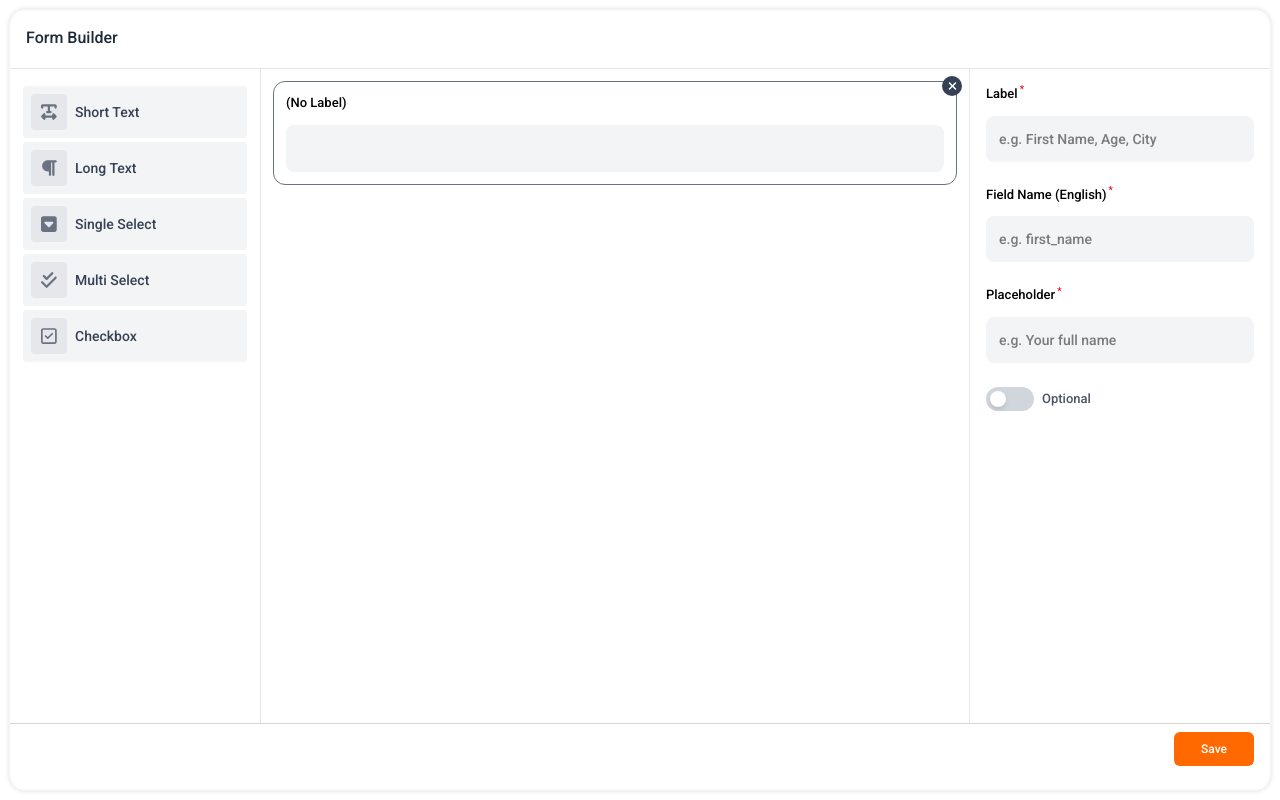
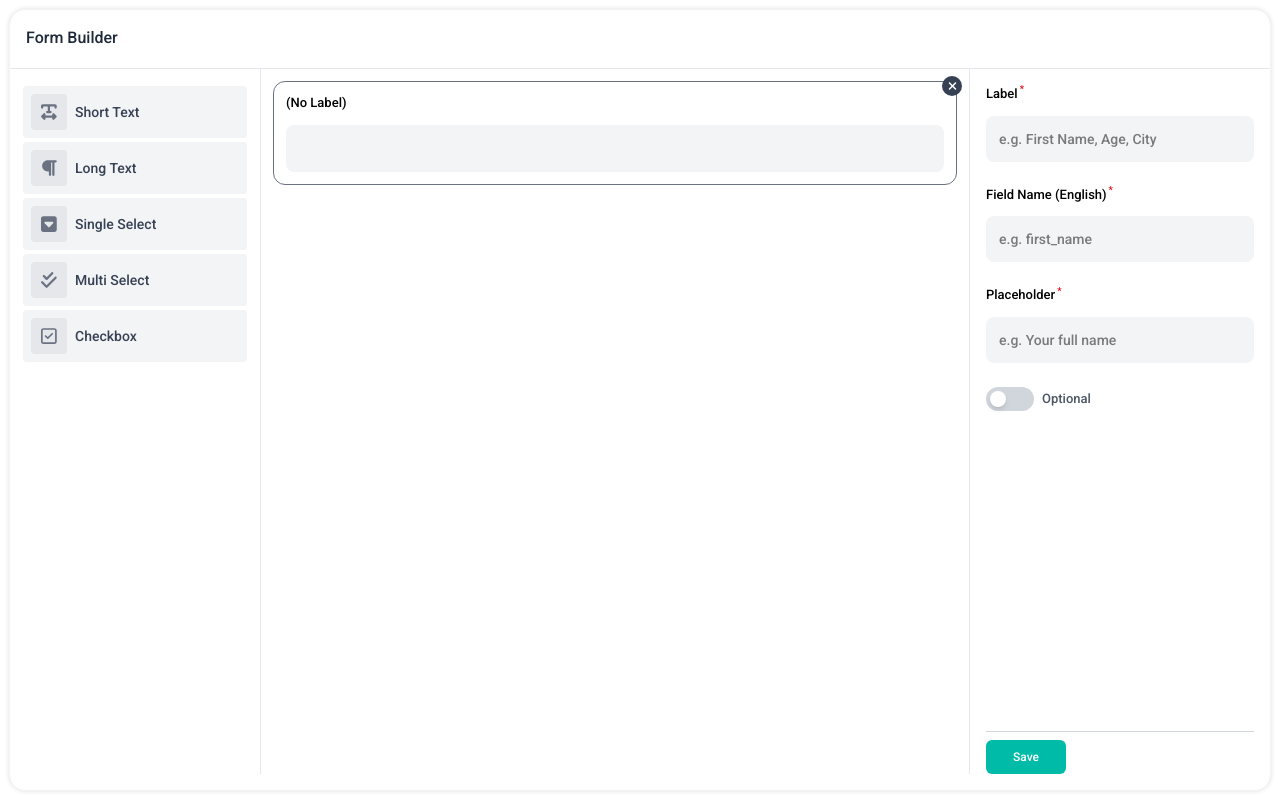
Before and after one commit to mandanaD/form-builder, a React (Vite) app: page / in a window 1280 px wide. Both pictures are taken after a click on the element "Short Text". Built offline with nearby package versions, Linux system fonts and the light colour scheme.

Commit message:
fix: add submit btn to each field

```diff
--- a/src/Pages/FormBuilder.tsx
+++ b/src/Pages/FormBuilder.tsx
@@ -1,14 +1,15 @@
 import FieldOptions from "../Components/FieldOptions.tsx";
-import { useState, useEffect } from "react";
-import type { Field } from "../types/FormType.tsx";
+import {useState, useEffect} from "react";
+import type {Field} from "../types/FormType.tsx";
 import ChosenPreview from "../Components/ChosenPreview.tsx";
 import NormalBtn from "../Components/Btn/NormalBtn.tsx";
-import { faGear, faPlus, faXmark } from "@fortawesome/free-solid-svg-icons";
-import { FontAwesomeIcon } from "@fortawesome/react-fontawesome";
-import { useForm, Controller } from "react-hook-form";
+import {faGear, faPlus, faXmark} from "@fortawesome/free-solid-svg-icons";
+import {FontAwesomeIcon} from "@fortawesome/react-fontawesome";
+import {useForm, Controller} from "react-hook-form";
 import DropDown from "../Components/Ui/DropDown";
 import * as z from "zod";
-import { zodResolver } from "@hookform/resolvers/zod";
+import {zodResolver} from "@hookform/resolvers/zod";
+import * as React from "react";
 
 const fieldSchema = (questionType: Field['question_type']) =>
     z.object({
@@ -39,7 +40,7 @@ const FormBuilder: React.FC = () => {
     const activeField = definedFields[activeFieldIndex];
     const schema = activeField ? fieldSchema(activeField.question_type) : fieldSchema("TEXT");
 
-    const { control, setValue, handleSubmit, formState: { errors }, reset } = useForm<FormData>({
+    const {control, setValue, handleSubmit, formState: {errors}, reset} = useForm<FormData>({
         resolver: zodResolver(schema),
         defaultValues: {
             name: "",
@@ -138,12 +139,14 @@ const FormBuilder: React.FC = () => {
     };
 
     return (
-        <main className="min-h-screen flex p-2 border sm:border-transparent border-gray-300 rounded-t-4xl sm:rounded-2xl">
+        <main
+            className="min-h-screen flex p-2 border sm:border-transparent border-gray-300 rounded-t-4xl sm:rounded-2xl">
             <DropDown
                 isVisible={isSetting || isOptionsOpen}
                 setIsVisible={handleDropdownClose}
             />
-            <div className="relative flex flex-col flex-1 py-4 rounded-2xl bg-white w-full shadow-[0px_0px_5px_0px_rgba(0,0,0,0.12)] border border-gray-100">
+            <div
+                className="relative flex flex-col flex-1 py-4 rounded-2xl bg-white w-full shadow-[0px_0px_5px_0px_rgba(0,0,0,0.12)] border border-gray-100">
                 <header className="px-4 pb-3 flex items-center border-b border-gray-300/60">
                     <h1 className="text-base mb-1.5 text-gray-800 font-medium">
                         Form Builder
@@ -171,25 +174,27 @@ const FormBuilder: React.FC = () => {
                         <>
                             <form
                                 onSubmit={handleSubmit(onSubmit)}
-                                className={`w-[250px] sm:w-[300px] lg:border-none border-x border-gray-200 lg:z-[40] z-[70] bg-white overflow-auto right-0 lg:h-fit lg:max-h-none max-h-screen h-screen fixed lg:sticky top-0 border-l transition-all duration-100 p-4 space-y-6 ${isSetting ? "translate-x-0" : "translate-x-[130%]"} lg:translate-x-0`}
+                                className={`w-[250px] sm:w-[300px] flex flex-col justify-between lg:border-none border-x border-gray-200 lg:z-[40] z-[70] bg-white overflow-auto right-0 lg:h-full lg:max-h-none max-h-screen h-screen fixed lg:sticky top-0 border-l transition-all duration-100 pt-4 px-4 space-y-6 ${isSetting ? "translate-x-0" : "translate-x-[130%]"} lg:translate-x-0`}
                             >
-                                <div className="lg:hidden flex items-center justify-between pb-5 border-b-[0.5px] border-gray-300/60">
+                                <div className={"space-y-6"}>
+                                    <div
+                                        className="lg:hidden flex items-center justify-between pb-5 border-b-[0.5px] border-gray-300/60">
                                         <div className="text-gray-800 text-sm">
                                             Field Settings
                                         </div>
                                         <div onClick={handleCloseSettings}>
-                                        <FontAwesomeIcon icon={faXmark} className="text-gray-500 text-sm" />
+                                            <FontAwesomeIcon icon={faXmark} className="text-gray-500 text-sm"/>
                                         </div>
                                     </div>
-
                                     {/* Label field - different for BOOL type */}
                                     {definedFields[activeFieldIndex]?.question_type === "BOOL" ? (
                                         <Controller
                                             name="label"
                                             control={control}
-                                        render={({ field }) => (
+                                            render={({field}) => (
                                                 <div className="relative">
-                                                <label className="text-sm font-medium mb-1 text-[13px] w-fit flex justify-between items-center">
+                                                    <label
+                                                        className="text-sm font-medium mb-1 text-[13px] w-fit flex justify-between items-center">
                                                         Question Content
                                                         <sup className="text-red-600 px-0.5">*</sup>
                                                     </label>
@@ -202,7 +207,8 @@ const FormBuilder: React.FC = () => {
                                                         placeholder="Question Content"
                                                         className={`w-full min-h-24 mt-2 px-3 py-3 rounded-lg bg-gray-100 border transition-all duration-200 ease-linear focus:border-[#FF8A4C] focus:shadow-[0_0_4px_0_#9A7F7680] ${errors.label ? 'border-red-500' : 'border-transparent'} focus:outline-none`}
                                                     />
-                                                {errors.label && <p className="text-red-500 text-xs mt-1 absolute">{errors.label.message}</p>}
+                                                    {errors.label &&
+                                                        <p className="text-red-500 text-xs mt-1 absolute">{errors.label.message}</p>}
                                                 </div>
                                             )}
                                         />
@@ -210,9 +216,10 @@ const FormBuilder: React.FC = () => {
                                         <Controller
                                             name="label"
                                             control={control}
-                                        render={({ field }) => (
+                                            render={({field}) => (
                                                 <div className="relative">
-                                                <label className="text-sm font-medium mb-1 text-[13px] w-fit flex justify-between items-center">
+                                                    <label
+                                                        className="text-sm font-medium mb-1 text-[13px] w-fit flex justify-between items-center">
                                                         Label
                                                         <sup className="text-red-600 px-0.5">*</sup>
                                                     </label>
@@ -225,7 +232,8 @@ const FormBuilder: React.FC = () => {
                                                         placeholder="e.g. First Name, Age, City"
                                                         className={`w-full text-xs sm:text-sm mt-2 px-3 py-3 rounded-lg bg-gray-100 border transition-all duration-200 ease-linear focus:border-[#FF8A4C] focus:shadow-[0_0_4px_0_#9A7F7680] ${errors.label ? 'border-red-500' : 'border-transparent'} focus:outline-none`}
                                                     />
-                                                {errors.label && <p className="text-red-500 text-xs mt-1 absolute">{errors.label.message}</p>}
+                                                    {errors.label &&
+                                                        <p className="text-red-500 text-xs mt-1 absolute">{errors.label.message}</p>}
                                                 </div>
                                             )}
                                         />
@@ -235,9 +243,10 @@ const FormBuilder: React.FC = () => {
                                     <Controller
                                         name="name"
                                         control={control}
-                                    render={({ field }) => (
+                                        render={({field}) => (
                                             <div className="relative">
-                                            <label className="text-sm font-medium mb-1 text-[13px] w-fit flex justify-between items-center">
+                                                <label
+                                                    className="text-sm font-medium mb-1 text-[13px] w-fit flex justify-between items-center">
                                                     Field Name (English)
                                                     <sup className="text-red-600 px-0.5">*</sup>
                                                 </label>
@@ -251,7 +260,8 @@ const FormBuilder: React.FC = () => {
                                                     placeholder={"e.g. first_name"}
                                                     className={`w-full text-xs sm:text-sm mt-2 px-3 py-3 rounded-lg bg-gray-100 border transition-all duration-200 ease-linear focus:border-[#FF8A4C] focus:shadow-[0_0_4px_0_#9A7F7680] ${errors.name ? 'border-red-500' : 'border-transparent'} focus:outline-none`}
                                                 />
-                                            {errors.name && <p className="text-red-500 text-xs mt-1 absolute">{errors.name.message}</p>}
+                                                {errors.name &&
+                                                    <p className="text-red-500 text-xs mt-1 absolute">{errors.name.message}</p>}
                                             </div>
                                         )}
                                     />
@@ -261,9 +271,10 @@ const FormBuilder: React.FC = () => {
                                         <Controller
                                             name="placeholder"
                                             control={control}
-                                        render={({ field }) => (
+                                            render={({field}) => (
                                                 <div className="relative">
-                                                <label className="text-sm font-medium mb-1 text-[13px] w-fit flex justify-between items-center">
+                                                    <label
+                                                        className="text-sm font-medium mb-1 text-[13px] w-fit flex justify-between items-center">
                                                         Placeholder
                                                         <sup className="text-red-600 px-0.5">*</sup>
                                                     </label>
@@ -277,7 +288,8 @@ const FormBuilder: React.FC = () => {
                                                         placeholder={"e.g. Your full name"}
                                                         className={`w-full text-xs sm:text-sm mt-2 px-3 py-3 rounded-lg bg-gray-100 border transition-all duration-200 ease-linear focus:border-[#FF8A4C] focus:shadow-[0_0_4px_0_#9A7F7680] ${errors.placeholder ? 'border-red-500' : 'border-transparent'} focus:outline-none`}
                                                     />
-                                                {errors.placeholder && <p className="text-red-500 text-xs mt-1 absolute">{errors.placeholder.message}</p>}
+                                                    {errors.placeholder &&
+                                                        <p className="text-red-500 text-xs mt-1 absolute">{errors.placeholder.message}</p>}
                                                 </div>
                                             )}
                                         />
@@ -288,7 +300,8 @@ const FormBuilder: React.FC = () => {
                                         definedFields[activeFieldIndex]?.question_type === "MULTISELECT") && (
                                         <div>
                                             <div className="flex justify-between items-end">
-                                            <label className="text-sm font-medium mb-1 text-[13px] w-fit flex justify-between items-center">
+                                                <label
+                                                    className="text-sm font-medium mb-1 text-[13px] w-fit flex justify-between items-center">
                                                     Options
                                                     <sup className="text-red-600 px-0.5">*</sup>
                                                 </label>
@@ -297,7 +310,7 @@ const FormBuilder: React.FC = () => {
                                                     onClick={addOption}
                                                     className="grid size-5 place-content-center bg-gray-700 rounded text-white cursor-pointer"
                                                 >
-                                                <FontAwesomeIcon icon={faPlus} className="text-xs" />
+                                                    <FontAwesomeIcon icon={faPlus} className="text-xs"/>
                                                 </button>
                                             </div>
                                             {definedFields[activeFieldIndex].options.map((opt, i) => (
@@ -309,7 +322,8 @@ const FormBuilder: React.FC = () => {
                                                     className="w-full text-xs sm:text-sm mt-2 px-3 py-3 rounded-lg bg-gray-100 border transition-all duration-200 ease-linear focus:border-[#FF8A4C] focus:shadow-[0_0_4px_0_#9A7F7680] border-transparent focus:outline-none"
                                                 />
                                             ))}
-                                        {errors.options && <p className="text-red-500 text-xs mt-1 absolute">{errors.options.message}</p>}
+                                            {errors.options &&
+                                                <p className="text-red-500 text-xs mt-1 absolute">{errors.options.message}</p>}
                                         </div>
                                     )}
 
@@ -325,7 +339,7 @@ const FormBuilder: React.FC = () => {
                                             type="button"
                                             dir="ltr"
                                             className={`min-w-12 h-6 flex items-center rounded-full px-1 cursor-pointer ${
-                                            definedFields[activeFieldIndex].required ? "bg-orange-500" : "bg-gray-300"
+                                                definedFields[activeFieldIndex].required ? "bg-teal-500" : "bg-gray-300"
                                             }`}
                                             onClick={() => updateField("required", !definedFields[activeFieldIndex].required)}
                                         >
@@ -335,7 +349,18 @@ const FormBuilder: React.FC = () => {
                                                 }`}
                                             />
                                         </button>
-                                    {definedFields[activeFieldIndex].required ? "Required" : "Optional"}
+                                        {definedFields[activeFieldIndex].required ? "Required" : "" +
+                                            "Optional"}
+                                    </div>
+                                </div>
+                                <div
+                                    className="w-full rounded-b-2xl bg-white border-t border-gray-300 sticky bottom-0 pt-2 z-[50]">
+                                    <NormalBtn
+                                        type="button"
+                                        onClick={handleFormSubmit}
+                                        color="bg-teal-500"
+                                        title="Save"
+                                    />
                                 </div>
                             </form>
                             <button
@@ -343,20 +368,10 @@ const FormBuilder: React.FC = () => {
                                 onClick={handleGearClick}
                                 className="bg-[#1D5E84] lg:hidden grid place-content-center min-w-12 min-h-12 size-12 bottom-20 right-4 sm:right-7 rounded-full fixed"
                             >
-                                <FontAwesomeIcon icon={faGear} className="text-xl text-white" />
+                                <FontAwesomeIcon icon={faGear} className="text-xl text-white"/>
                             </button>
                         </>
                     )}
-                </div>
-                <div className="w-full rounded-b-2xl bg-white border-t border-gray-300 sticky bottom-0 py-2 z-[50]">
-                    <div className="ml-auto w-fit px-4">
-                        <NormalBtn
-                            type="button"
-                            onClick={handleFormSubmit}
-                            color="bg-orange-500"
-                            title="Save"
-                        />
-                    </div>
                 </div>
             </div>
         </main>
```
Lines whose indentation alone changed are shown as unchanged.
